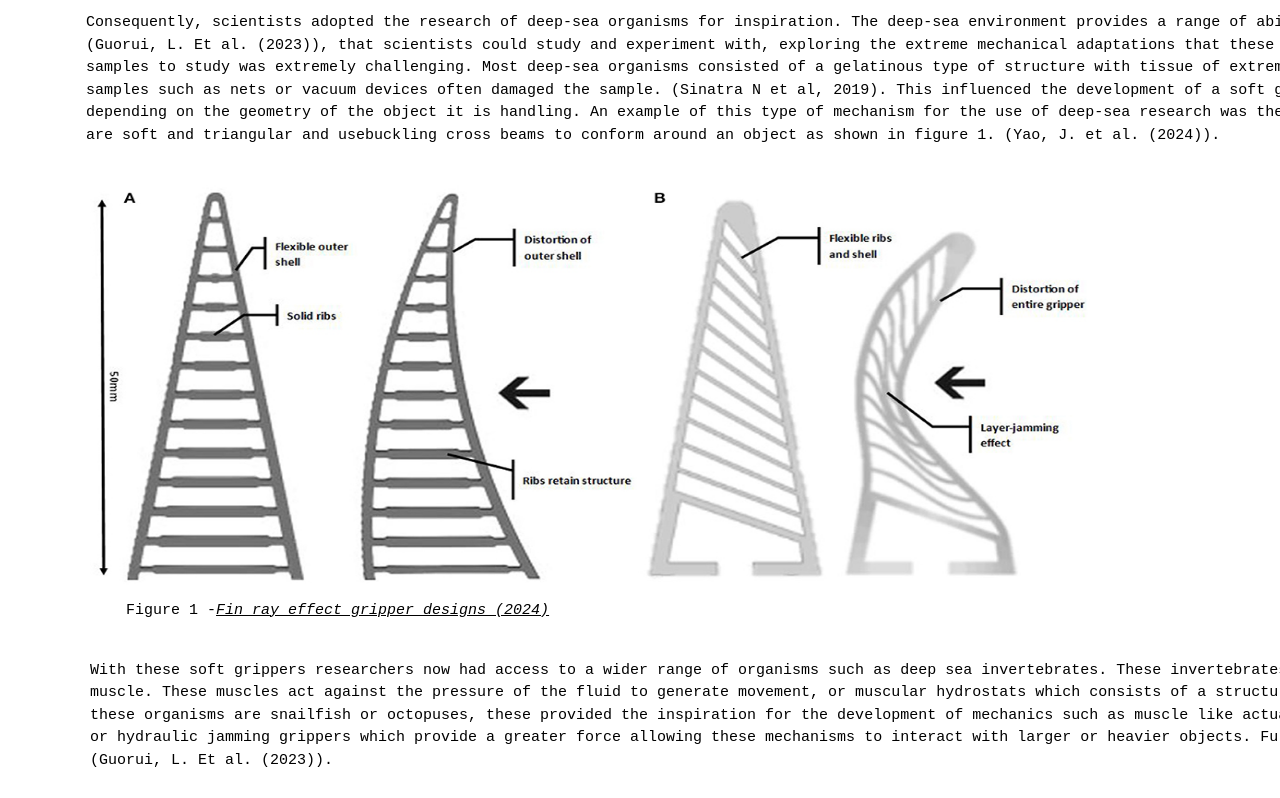
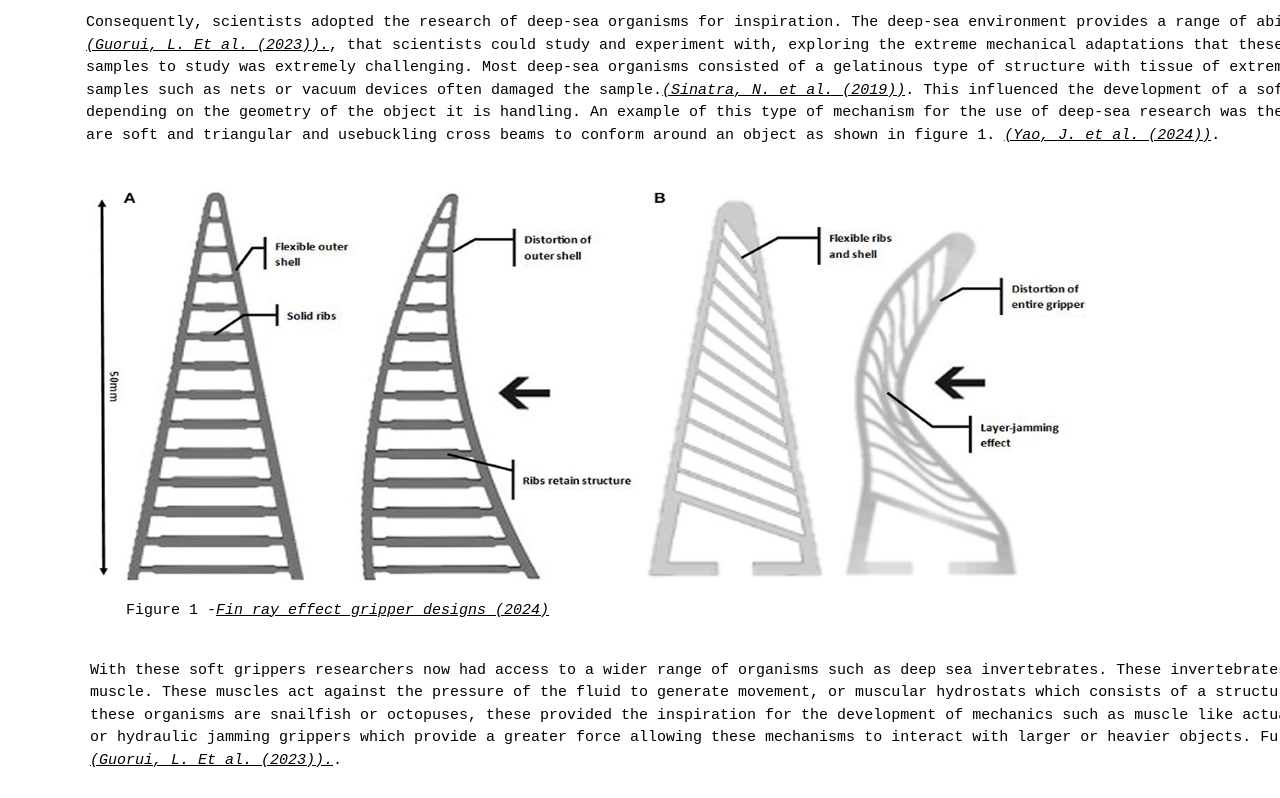
Before and after one commit to FEPSFY6866615/FY6866615, a plain HTML site: page index.html in a window 1280 px wide. Shown: the part 1884-2682 px from the top of the page. Drawn offline with nearby package versions, Linux system fonts and the light colour scheme.

Commit message:
Update index.html
Final in text citations

```diff
--- a/index.html
+++ b/index.html
@@ -130,11 +130,11 @@
     <p class="ex1">
       <pre id="SoftBodiedDevelopment_InText">
     Consequently, scientists adopted the research of deep-sea organisms for inspiration. The deep-sea environment provides a range of abilities and survival characteristics, such as pressure resilience and mobility
-    (Guorui, L. Et al. (2023)), that scientists could study and experiment with, exploring the extreme mechanical adaptations that these organisms provided. (Feng, J-C. et al, (2022)). Primarily the collection of deep-sea
+    <a href="#(Guorui, L. Et al. (2023))"><I>(Guorui, L. Et al. (2023)).</I></a>, that scientists could study and experiment with, exploring the extreme mechanical adaptations that these organisms provided. <a href="#(Feng, J-C. et al, (2022))"><I>(Feng, J-C. et al, (2022))</I></a>. Primarily the collection of deep-sea
     samples to study was extremely challenging. Most deep-sea organisms consisted of a gelatinous type of structure with tissue of extremely low stiffness. This created a challenge as previous methods of obtaining these
-    samples such as nets or vacuum devices often damaged the sample. (Sinatra N et al, 2019). This influenced the development of a soft gripper that has control over the force it applies and can also manipulate their shape
+    samples such as nets or vacuum devices often damaged the sample.<a href="#(Sinatra, N. et al. (2019))"><I>(Sinatra, N. et al. (2019))</I></a>. This influenced the development of a soft gripper that has control over the force it applies and can also manipulate their shape
     depending on the geometry of the object it is handling. An example of this type of mechanism for the use of deep-sea research was the Fin Ray effect soft gripper, inspired by the design of a fish’s fin. These grippers
-    are soft and triangular and usebuckling cross beams to conform around an object as shown in figure 1. (Yao, J. et al. (2024)).
+    are soft and triangular and usebuckling cross beams to conform around an object as shown in figure 1. <a href="#(Yao, J. et al. (2024))"><I>(Yao, J. et al. (2024))</I></a>.
       </pre>
   </p>
 
@@ -154,7 +154,7 @@ With these soft grippers researchers now had access to a wider range of organism
 muscle. These muscles act against the pressure of the fluid to generate movement, or muscular hydrostats which consists of a structure of highly dense muscles which provide skeletal support to the organism. Examples of
 these organisms are snailfish or octopuses, these provided the inspiration for the development of mechanics such as muscle like actuators, these created a soft mechanism with movement that could withstand high pressures,
 or hydraulic jamming grippers which provide a greater force allowing these mechanisms to interact with larger or heavier objects. Further examples of soft bodied mechanisms are shown in Figure 2 and 3 below.
-(Guorui, L. Et al. (2023)).
+<a href="#(Guorui, L. Et al. (2023))"><I>(Guorui, L. Et al. (2023)).</I></a>.
       </pre>
    </p>
 
@@ -180,7 +180,6 @@ stages of development, soft bodied mechanisms create a massive potential for the
 <h3 id="References">References</h3>
     <p class="ex2">
       <pre id="References_InText">
-
       <a href="https://onlinelibrary.wiley.com/doi/10.1155/2021/7803536">
  <pre id="(Chen, s. et, al. (2021))">-Chen, s. et, al. (2021) 'Research progress on corrosion of equipment and materials in Deep-sea environment', Advances in civil engineering, 2021(1),
  Available at: https://onlinelibrary.wiley.com/doi/10.1155/2021/7803536 (Accessed: 29/10/24).</a>
```
